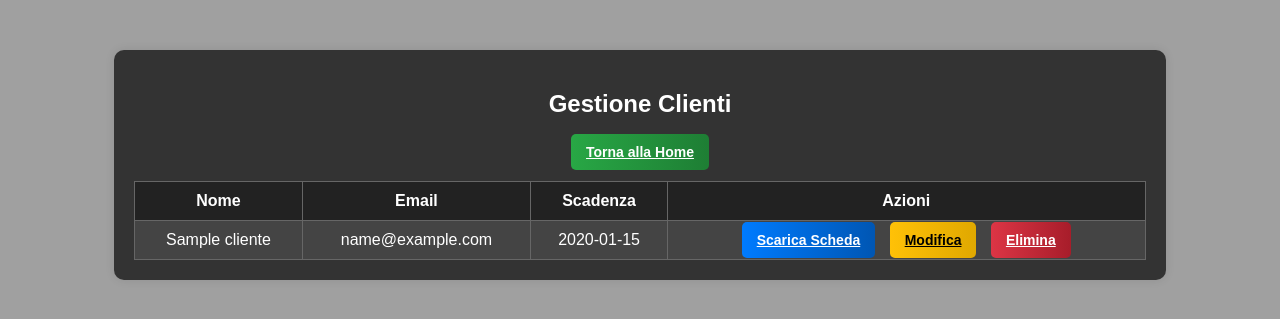
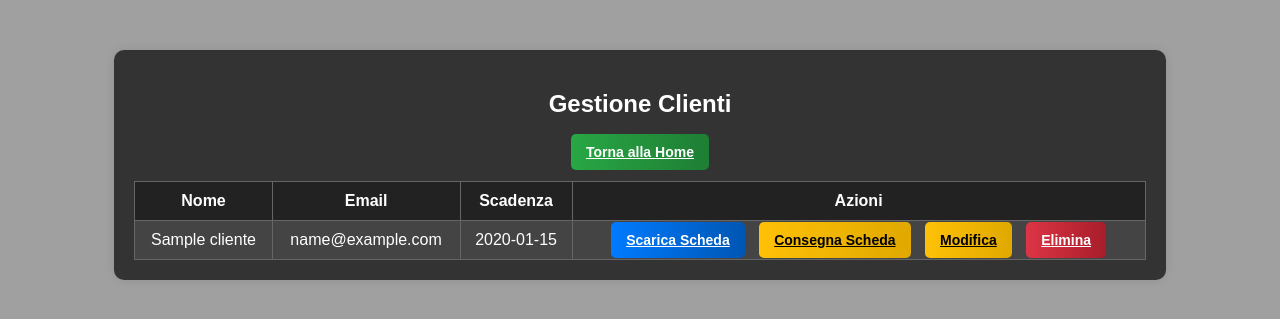
Before and after one commit to luposian/ProgrammaSchede, a Flask app: page /clienti in a window 1280 px wide. Shown: the top 319 px of the page. Run offline with Flask 3, Linux system fonts and the light colour scheme; tables that the repository leaves empty hold one stand-in row (values such as "Sample post").

Commit message:
Update clienti.html
aggiungo pulsante invia emaiel

```diff
--- a/templates/clienti.html
+++ b/templates/clienti.html
@@ -101,6 +101,7 @@
                     <td>{{ cliente.scadenza }}</td>
                     <td>
                         <a href="{{ url_for('scarica_scheda', cliente_id=cliente.id) }}" class="btn btn-primary">Scarica Scheda</a>
+                        <a href="{{ url_for('invia_scheda', cliente_id=cliente.id) }}" class="btn btn-warning">Consegna Scheda</a>
                         <a href="{{ url_for('modifica_scheda', cliente_id=cliente.id) }}" class="btn btn-warning">Modifica</a>
                         <a href="{{ url_for('elimina_cliente', cliente_id=cliente.id) }}" class="btn btn-danger" onclick="return confirm('Sei sicuro di voler eliminare questo cliente?');">Elimina</a>
                     </td>
```
